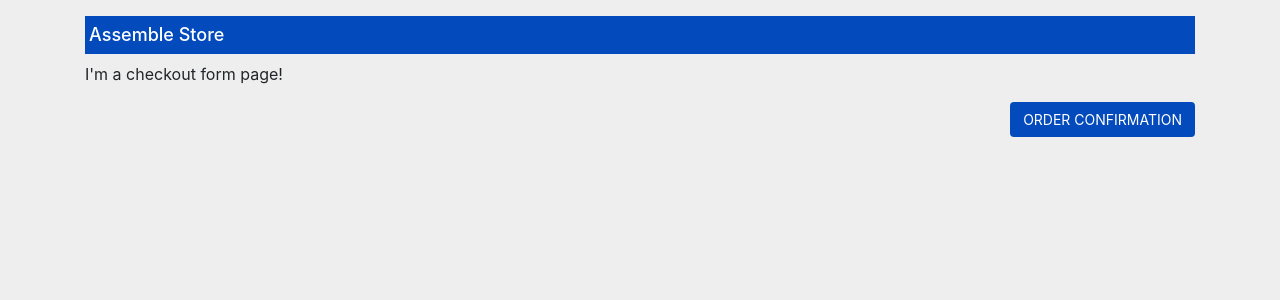
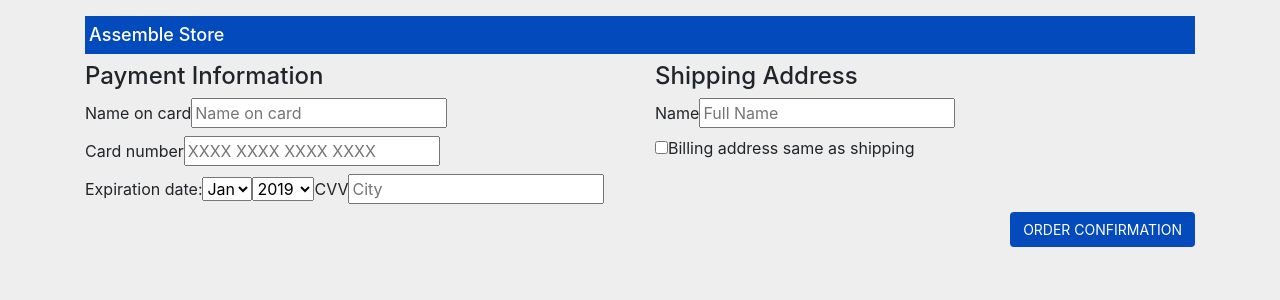
Before and after one commit to PeterBreen/assemble-test, a React (Create React App) app: page /checkout in a window 1280 px wide. Shown: the top 300 px of the page. Built offline with nearby package versions, Linux system fonts and the light colour scheme.

Commit message:
checkout page content

```diff
--- /dev/null
+++ b/src/checkout.css
@@ -0,0 +1,12 @@
+.cartheader {
+  border-bottom: 1px solid #ddd;
+  padding-top: 2rem;
+  margin-bottom: 1rem;
+}
+.cartfooter {
+  border-top: 1px solid #ddd;
+  margin-top: 1rem;
+  padding-bottom: 2rem;
+}
+
+/* todo if time: better job of using styles to avoid repeating this stuff on all 3 pages */
--- a/src/checkout.js
+++ b/src/checkout.js
@@ -1,11 +1,69 @@
 import React from 'react';
+import './checkout.css';
 
 //this component takes user-submitted billing and shipping info from formfields
+//these should be react controlled with state instead of just empty placeholders
+//not gonna tackle using Stripe elements
+
+
+function PaymentInfo() {
+return (
+  <div className="payment-container">
+  <h4>Payment Information</h4>
+    <label>
+      Name on card
+      <input type="text" placeholder="Name on card" />
+    </label>
+
+    <label>Card number
+    <input type="text" placeholder="XXXX XXXX XXXX XXXX" />
+    </label>
+
+    <label>Expiration date:
+    <select>
+      <option>Jan</option>
+      <option>Feb</option>
+      <option>...</option>
+    </select>
+    <select>
+      <option>2019</option>
+      <option>2020</option>
+      <option>...</option>
+    </select>
+    </label>
+
+    <label>CVV
+    <input type="text" placeholder="City" />
+    </label>
+
+  </div>
+  )
+}
+
+function ShippingAddr() {
+  return (
+    <div className="payment-container">
+    <h4>Shipping Address</h4>
+    <label>Name
+    <input type="text" placeholder="Full Name"></input>
+    </label>
+    </div>
+  )
+}
 
 class CheckoutForm extends React.Component {
   render() {
     return (
-      <p>I'm a checkout form page!</p>
+      <div className="row">
+        <div className="col-6">
+          <PaymentInfo />
+        </div>
+        <div className="col-6">
+          <ShippingAddr />
+            <input type="checkbox" id="sameas" />
+            <label for="sameas">Billing address same as shipping</label>
+        </div>
+      </div>
     )
   }
 }
```
